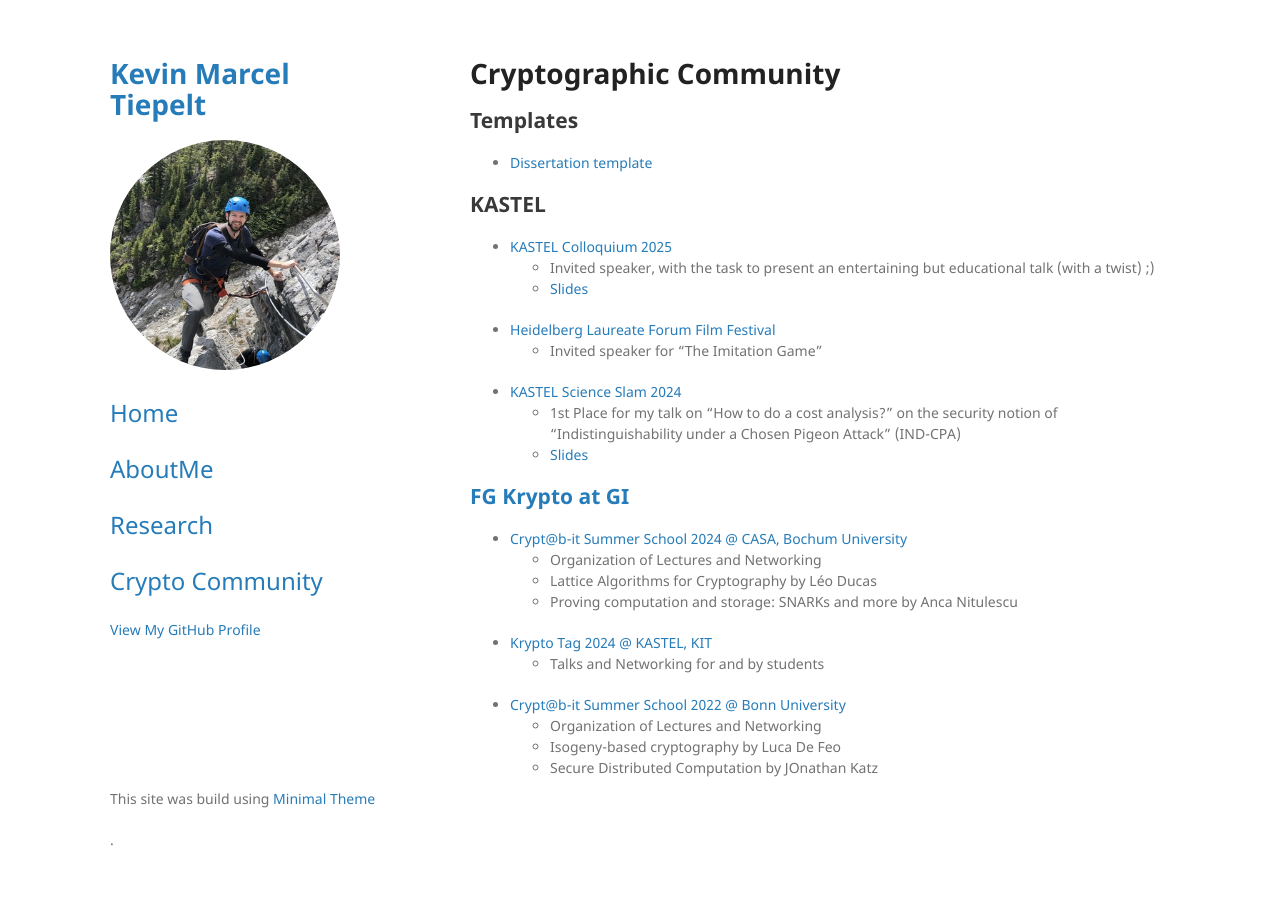
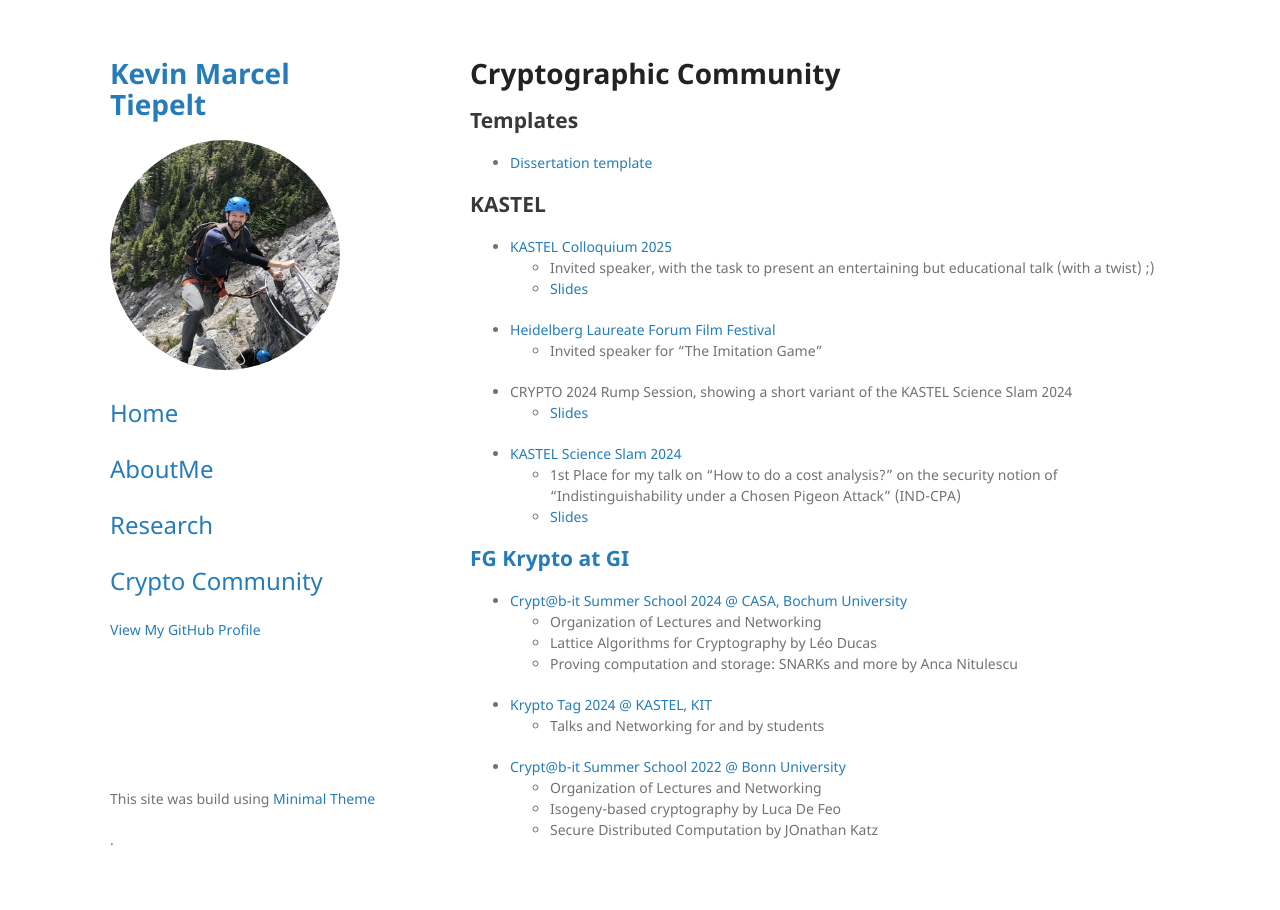
Before and after one commit to mtiepelt/mtiepelt.github.io, a Jekyll site: the page built from Pages/Community.md, in a window 1280 px wide. Built offline with Jekyll 4.4.1, drawn with Linux system fonts in a browser that asks for light colours; the repository's description, which GitHub fills in, is left out; our own code applies the rules of GitHub Pages for plain Markdown files.

Commit message:
added crypto rump session

```diff
--- a/Pages/Community.md
+++ b/Pages/Community.md
@@ -16,6 +16,10 @@ layout: default
 
 * [Heidelberg Laureate Forum Film Festival](https://www.heidelberg-mains.org/veranstaltungen/filmfestival/)
 	* Invited speaker for "The Imitation Game"
+
+
+* CRYPTO 2024 Rump Session, showing a short variant of the KASTEL Science Slam 2024
+	* [Slides](Slides/Crypto24Rump.pdf)
 
 
 * [KASTEL Science Slam 2024](https://cii.aifb.kit.edu/2102.php)
```
Also changed, not shown: 1 other file.
